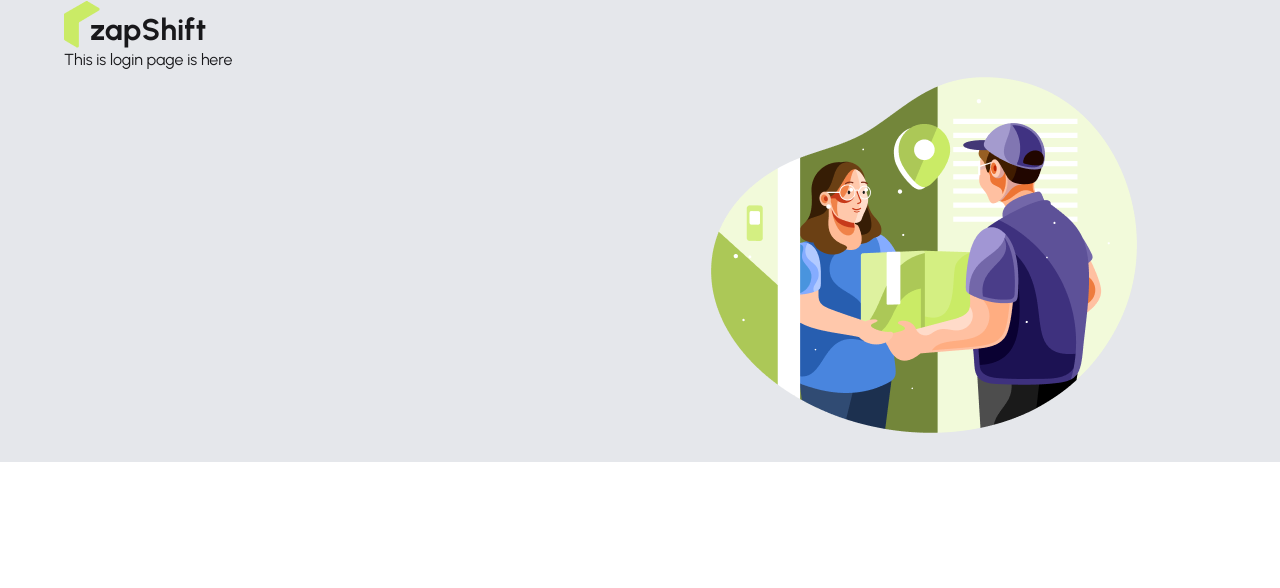
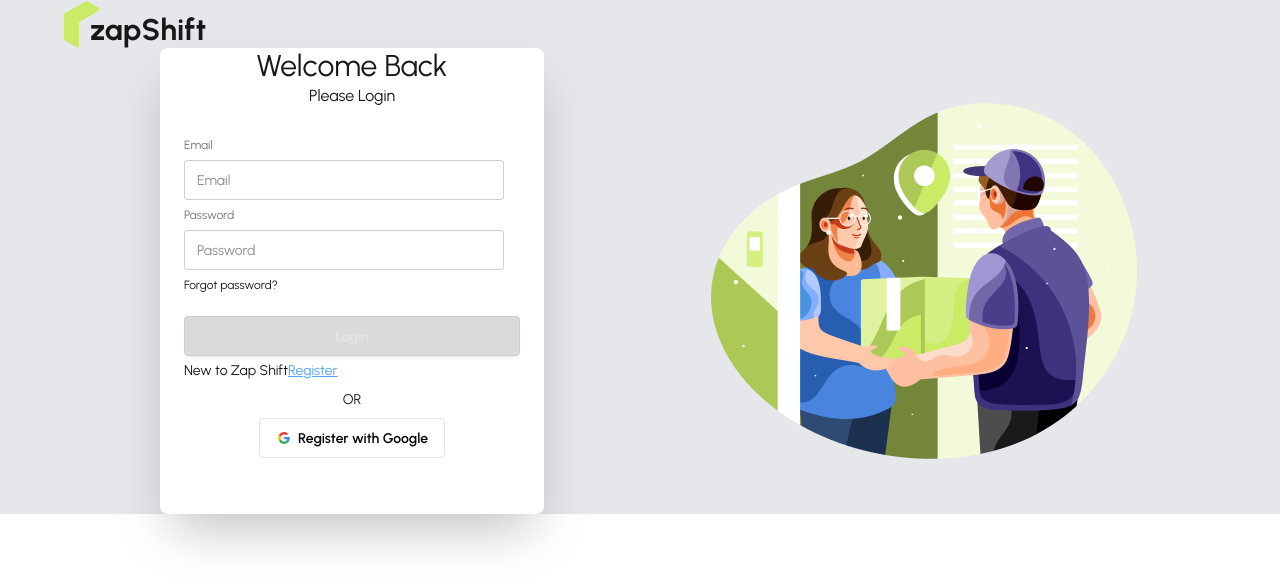
Before and after one commit to Fahimpro-jpg/zapshipt-client, a React (Vite) app: page /login in a window 1280 px wide. Shown: the top 588 px of the page. Built offline with nearby package versions, Linux system fonts and the light colour scheme; no server answers.

Commit message:
set up the login and register page with firebase

```diff
--- a/src/Context/AuthContext/AuthProvider.jsx
+++ b/src/Context/AuthContext/AuthProvider.jsx
@@ -1,11 +1,54 @@
-import React from 'react';
+import React, { useEffect, useState } from 'react';
 import { AuthContext } from './AuthContext';
+import { createUserWithEmailAndPassword, GoogleAuthProvider, onAuthStateChanged, signInWithEmailAndPassword, signInWithPopup, signOut } from 'firebase/auth';
+import { auth } from '../../firebase/firebase_init';
+
+const googleProvider = new GoogleAuthProvider()
 
 const AuthProvider = ({children}) => {
+    const [user,setUser] = useState(null)
+    const [loading,setLoading] =useState(true)
+    const registerUser = (email,password)=>{
+        setLoading(true)
+        return createUserWithEmailAndPassword(auth,email,password)
+    }
+
+    const signInUser = (email,password)=>{
+        setLoading(true)
+        return signInWithEmailAndPassword(auth,email,password)
+    }
+
+    const signInGoogle =()=>{
+        setLoading(true)
+        return signInWithPopup(auth,googleProvider)
+}
+
+const logOut = ()=>{
+    setLoading(true)
+  return  signOut(auth)
+}
+
+// observe user state
+useEffect(()=>{
+    const unsubscribe = onAuthStateChanged(auth,(currentUser)=>{
+        setUser(currentUser)
+        setLoading(false)
+
+    })
+    return ()=>{
+        unsubscribe();
+    }
+},[])
 
     const authInfo ={
+        user,
+        loading,
+        registerUser,
+        signInUser,
+        signInGoogle,
+        logOut
+    }
 
-    }
     return (
         <AuthContext value={authInfo}>
                 {children}
--- /dev/null
+++ b/src/Hooks/useAuth.jsx
@@ -0,0 +1,9 @@
+import React, { use } from 'react';
+import { AuthContext } from '../Context/AuthContext/AuthContext';
+
+const useAuth = () => {
+    const authInfo = use(AuthContext)
+    return authInfo
+};
+
+export default useAuth;
--- a/src/LayOuts/AuthLayout.jsx
+++ b/src/LayOuts/AuthLayout.jsx
@@ -6,7 +6,7 @@
     return (
         <div className='max-w-6xl mx-auto'>
             <Logo></Logo>
-            <div className='flex'>
+            <div className='flex  h-full items-center'>
                 <div className='flex-1'>
                     <Outlet></Outlet>
                 </div>
--- a/src/Pages/Auth/Login/Login.jsx
+++ b/src/Pages/Auth/Login/Login.jsx
@@ -1,10 +1,68 @@
 import React from 'react';
+import { useForm } from 'react-hook-form';
+import useAuth from '../../../Hooks/useAuth';
+import { Link } from 'react-router';
+import SocialLogin from '../SocialLogin/SocialLogin';
 
 const Login = () => {
+
+    const {register,handleSubmit,formState:{errors}} = useForm()
+
+    const {signInUser}=useAuth
+
+    const handleLogin = (data)=>{
+        console.log('form data', data)
+        signInUser(data.email,data.password)
+        .then(result=>{
+            console.log(result.user)
+        })
+        .catch(error=>{
+            console.log(error)
+        })
+    }
     return (
-        <div>
-            <h2>This is login page is here</h2>
-        </div>
+         <div className="card bg-base-100 w-full mx-auto
+         max-w-sm shrink-0 shadow-2xl">
+            <h3 className="text-3xl text-center">Welcome Back</h3>
+            <p className='text-center'>Please Login</p>
+      <div className="card-body">
+        <form onSubmit={handleSubmit(handleLogin)}>
+            {/* email field */}
+            <fieldset className="fieldset">
+          <label className="label">Email</label>
+          <input
+          {...register('email',{required:true})}
+          type="email" className="input" placeholder="Email" />
+
+        {
+            errors.email?.type==='required'&& <p className='text-red-500'>Email is required</p>
+        }
+
+          {/* password field */}
+          <label className="label">Password</label>
+          <input
+          {...register('password',{required:true,
+            minLength:6,
+            maxLength:20
+          })}
+          type="password" className="input" placeholder="Password" />
+
+        {
+            errors.password?.type==='minLength'&& <p>Password must be 6 characters or longer</p>
+        }
+
+          <div><a className="link link-hover">Forgot password?</a></div>
+
+          <button className="btn btn-neutral mt-4">Login</button>
+
+        </fieldset>
+        <p>New to Zap Shift<Link
+        className='text-blue-400 underline'
+        to={'/register'}>Register</Link></p>
+        </form>
+        <SocialLogin></SocialLogin>
+      </div>
+    </div>
     );
 };
 
--- a/src/Pages/Auth/Register/Register.jsx
+++ b/src/Pages/Auth/Register/Register.jsx
@@ -1,15 +1,31 @@
 import React from 'react';
 import { useForm } from 'react-hook-form';
+import useAuth from '../../../Hooks/useAuth';
+import { Link } from 'react-router';
+import SocialLogin from '../SocialLogin/SocialLogin';
 
 const Register = () => {
 
     const {register,handleSubmit,formState:{errors}} = useForm()
 
+    const{registerUser}= useAuth()
+
     const handleRegistration = (data)=>{
         console.log('after register',data)
+        registerUser(data.email,data.password)
+        .then(result=>{
+            console.log(result.user)
+        })
+        .catch(error=>{
+            console.log(error)
+        })
     }
     return (
-        <div>
+       <div className="card bg-base-100 w-full max-w-sm shrink-0 shadow-2xl  mx-auto">
+        <h3 className="text-3xl text-center">Create an Account</h3>
+        <p className='text-center'>Please Register</p>
+      <div className="card-body">
+
             <form onSubmit={handleSubmit(handleRegistration)}>
         <fieldset className="fieldset">
             {/* email */}
@@ -40,10 +56,16 @@
                 errors.password?.type==='pattern' && <p className='text-red-500'>Password Must have at least one uppercase,at least one lowercase,  at least one number, and at least one special characters</p>
             }
           <div><a className="link link-hover">Forgot password?</a></div>
-          <button className="btn btn-neutral mt-4">Login</button>
+          <button className="btn btn-neutral bg-black text-white mt-4">Register</button>
+
         </fieldset>
+        <p>Already have an account<Link
+        className='text-blue-400 underline'
+        to={'/login'}>Login</Link></p>
             </form>
-        </div>
+            <SocialLogin></SocialLogin>
+         </div>
+    </div>
     );
 };
 
--- /dev/null
+++ b/src/Pages/Auth/SocialLogin/SocialLogin.jsx
@@ -0,0 +1,30 @@
+import React from 'react';
+import useAuth from '../../../Hooks/useAuth';
+
+const SocialLogin = () => {
+
+    const {signInGoogle} = useAuth()
+    const handleGoogleSignIn = ()=>{
+        signInGoogle()
+        .then(result=>{
+            console.log(result.user)
+        })
+        .catch(error=>{
+            console.log(error)
+        })
+    }
+
+    return (
+        <div className='text-center pb-8'>
+            <p className='mb-2'>OR</p>
+             <button
+             onClick={handleGoogleSignIn}
+             className="btn bg-white text-black border-[#e5e5e5]">
+  <svg aria-label="Google logo" width="16" height="16" xmlns="http://www.w3.org/2000/svg" viewBox="0 0 512 512"><g><path d="m0 0H512V512H0" fill="#fff"></path><path fill="#34a853" d="M153 292c30 82 118 95 171 60h62v48A192 192 0 0190 341"></path><path fill="#4285f4" d="m386 400a140 175 0 0053-179H260v74h102q-7 37-38 57"></path><path fill="#fbbc02" d="m90 341a208 200 0 010-171l63 49q-12 37 0 73"></path><path fill="#ea4335" d="m153 219c22-69 116-109 179-50l55-54c-78-75-230-72-297 55"></path></g></svg>
+ Register with Google
+</button>
+        </div>
+    );
+};
+
+export default SocialLogin;
```
Also changed, not shown: 2 other files (tests, documents, lock files or other folders).
